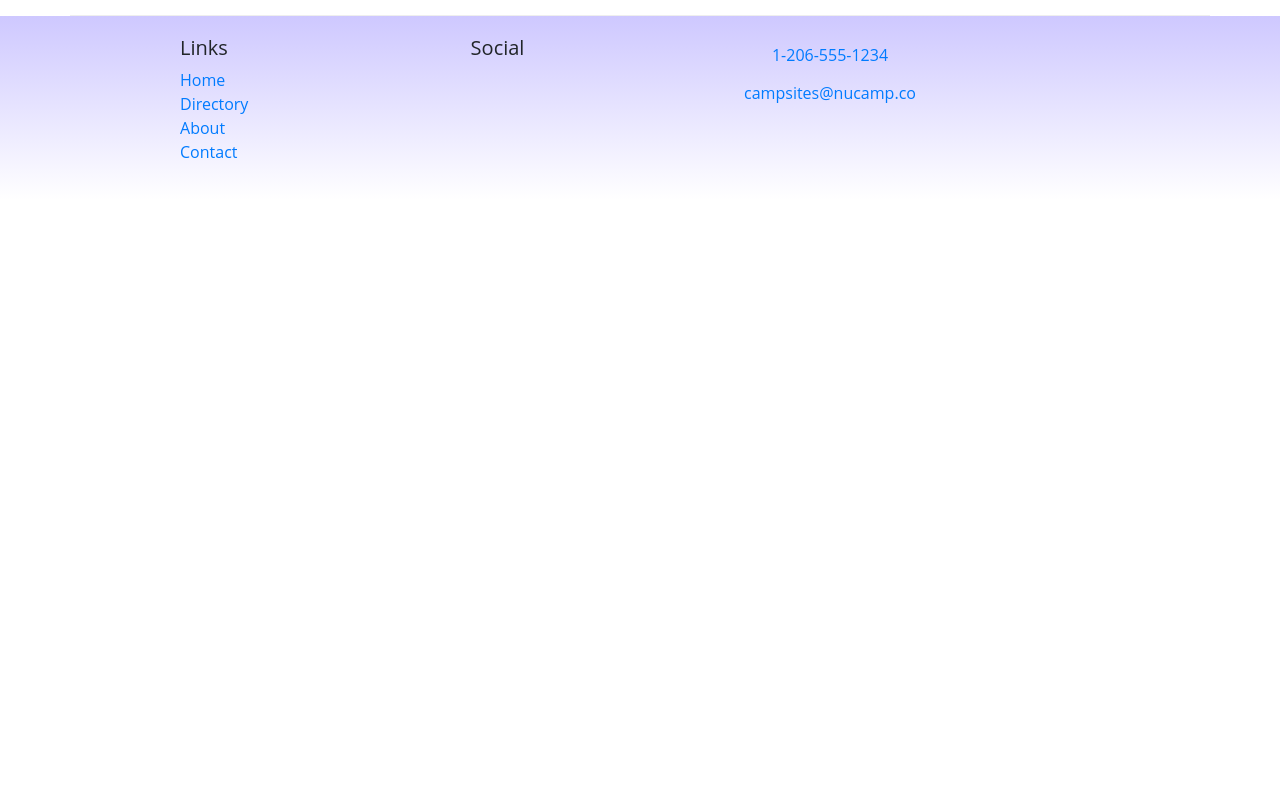
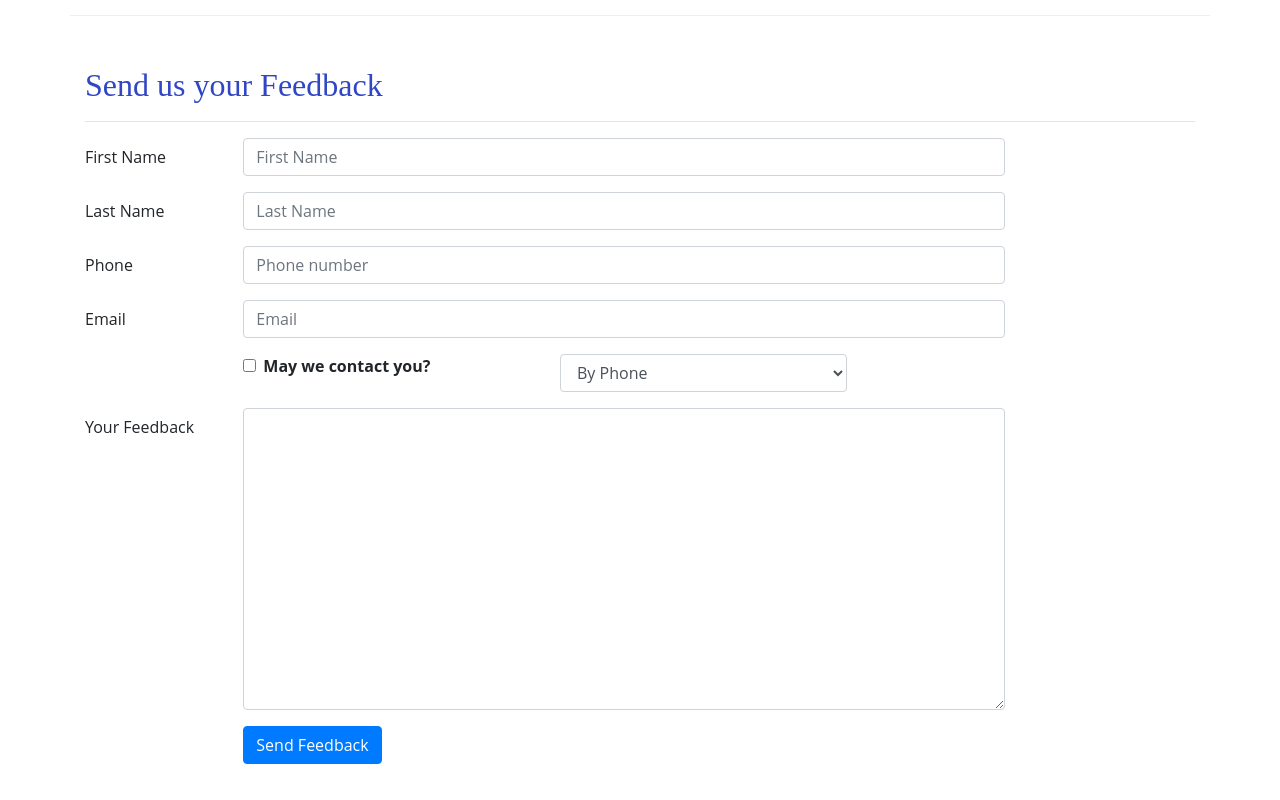
Before and after one commit to Hence07/NucampReact, a React (Create React App) app: page /contactus in a window 1280 px wide. Shown: the part 560-1360 px from the top of the page. Before the commit the page ends 800 px from the top, so only its background shows below. Built offline with nearby package versions, Linux system fonts and the light colour scheme; the HTML template or start-up script is replaced by a standard one.

Commit message:
controlled forms

```diff
--- a/src/components/AboutComponent.js
+++ b/src/components/AboutComponent.js
@@ -14,6 +14,12 @@ function About(props) {
             </div>
         );
     });
+
+    // function RenderPartner({partner}){
+    //     return(
+
+    //     );
+    // }
 
     return (
         <div className="container">
--- a/src/components/ContactComponent.js
+++ b/src/components/ContactComponent.js
@@ -1,14 +1,50 @@
-import React from 'react';
-import { Breadcrumb, BreadcrumbItem } from 'reactstrap';
+import React, { Component } from 'react';
+import { Breadcrumb, BreadcrumbItem,
+    Button, Form, FormGroup, Label, Input, Col } from 'reactstrap';
 import { Link } from 'react-router-dom';
 
-function Contact(props) {
+class Contact extends Component {
+  constructor(props) {
+    super(props);
+
+    this.state = {
+      firstName: "",
+      lastName: "",
+      phoneNum: "",
+      email: "",
+      agree: false,
+      contactType: "By Phone",
+      feedback: ""
+    };
+
+    this.handleInputChange = this.handleInputChange.bind(this);
+    this.handleSubmit = this.handleSubmit.bind(this);
+  }
+
+  handleInputChange(event) {
+    const target = event.target;
+    const value = target.type === "checkbox" ? target.checked : target.value;
+    const name = target.name;
+
+    this.setState({
+      [name]: value
+    });
+  }
+
+  handleSubmit(event) {
+    console.log("Current state is: " + JSON.stringify(this.state));
+    alert("Current state is: " + JSON.stringify(this.state));
+    event.preventDefault();
+  }
+  render() {
     return (
       <div className="container">
         <div className="row">
           <div className="col">
             <Breadcrumb>
-                        <BreadcrumbItem><Link to="/home">Home</Link></BreadcrumbItem>
+              <BreadcrumbItem>
+                <Link to="/home">Home</Link>
+              </BreadcrumbItem>
               <BreadcrumbItem active>Contact Us</BreadcrumbItem>
             </Breadcrumb>
             <h2>Contact Us</h2>
@@ -20,18 +56,148 @@ function Contact(props) {
           <div className="col-sm-4">
             <h5>Our Address</h5>
             <address>
-                        1 Nucamp Way<br />
-                        Seattle, WA 98001<br />
+              1 Nucamp Way
+              <br />
+              Seattle, WA 98001
+              <br />
               U.S.A.
             </address>
           </div>
           <div className="col">
-                    <a role="button" className="btn btn-link" href="tel:+12065551234"><i className="fa fa-phone"></i> 1-206-555-1234</a><br />
-                    <a role="button" className="btn btn-link" href="mailto:fakeemail@fakeemail.co"><i className="fa fa-envelope-o"></i> campsites@nucamp.co</a>
+            <a role="button" className="btn btn-link" href="tel:+12065551234">
+              <i className="fa fa-phone"></i> 1-206-555-1234
+            </a>
+            <br />
+            <a
+              role="button"
+              className="btn btn-link"
+              href="mailto:fakeemail@fakeemail.co"
+            >
+              <i className="fa fa-envelope-o"></i> campsites@nucamp.co
+            </a>
+          </div>
+        </div>
+        <div className="row row-content">
+          <div className="col-12">
+            <h2>Send us your Feedback</h2>
+            <hr />
+          </div>
+          <div className="col-md-10">
+            <Form onSubmit={this.handleSubmit}>
+              <FormGroup row>
+                <Label htmlFor="firstName" md={2}>
+                  First Name
+                </Label>
+                <Col md={10}>
+                  <Input
+                    type="text"
+                    id="firstName"
+                    name="firstName"
+                    placeholder="First Name"
+                    value={this.state.firstName}
+                    onChange={this.handleInputChange}
+                  />
+                </Col>
+              </FormGroup>
+              <FormGroup row>
+                <Label htmlFor="lastName" md={2}>
+                  Last Name
+                </Label>
+                <Col md={10}>
+                  <Input
+                    type="text"
+                    id="lastName"
+                    name="lastName"
+                    placeholder="Last Name"
+                    value={this.state.lastName}
+                    onChange={this.handleInputChange}
+                  />
+                </Col>
+              </FormGroup>
+              <FormGroup row>
+                <Label htmlFor="phoneNum" md={2}>
+                  Phone
+                </Label>
+                <Col md={10}>
+                  <Input
+                    type="tel"
+                    id="phoneNum"
+                    name="phoneNum"
+                    placeholder="Phone number"
+                    value={this.state.phoneNum}
+                    onChange={this.handleInputChange}
+                  />
+                </Col>
+              </FormGroup>
+              <FormGroup row>
+                <Label htmlFor="email" md={2}>
+                  Email
+                </Label>
+                <Col md={10}>
+                  <Input
+                    type="email"
+                    id="email"
+                    name="email"
+                    placeholder="Email"
+                    value={this.state.email}
+                    onChange={this.handleInputChange}
+                  />
+                </Col>
+              </FormGroup>
+              <FormGroup row>
+                <Col md={{ size: 4, offset: 2 }}>
+                  <FormGroup check>
+                    <Label check>
+                      <Input
+                        type="checkbox"
+                        name="agree"
+                        checked={this.state.agree}
+                        onChange={this.handleInputChange}
+                      />{" "}
+                      <strong>May we contact you?</strong>
+                    </Label>
+                  </FormGroup>
+                </Col>
+                <Col md={4}>
+                  <Input
+                    type="select"
+                    name="contactType"
+                    value={this.state.contactType}
+                    onChange={this.handleInputChange}
+                  >
+                    <option>By Phone</option>
+                    <option>By Email</option>
+                  </Input>
+                </Col>
+              </FormGroup>
+              <FormGroup row>
+                <Label htmlFor="feedback" md={2}>
+                  Your Feedback
+                </Label>
+                <Col md={10}>
+                  <Input
+                    type="textarea"
+                    id="feedback"
+                    name="feedback"
+                    rows="12"
+                    value={this.state.feedback}
+                    onChange={this.handleInputChange}
+                  ></Input>
+                </Col>
+              </FormGroup>
+              <FormGroup row>
+                <Col md={{ size: 10, offset: 2 }}>
+                  <Button type="submit" color="primary">
+                    Send Feedback
+                  </Button>
+                </Col>
+              </FormGroup>
+            </Form>
           </div>
         </div>
       </div>
     );
   }
+}
 
 export default Contact;
```
Lines whose indentation alone changed are shown as unchanged.
